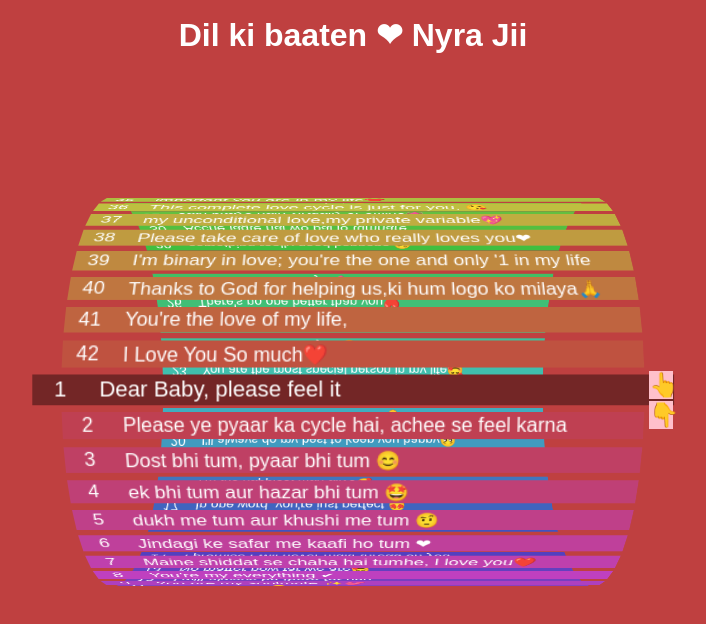
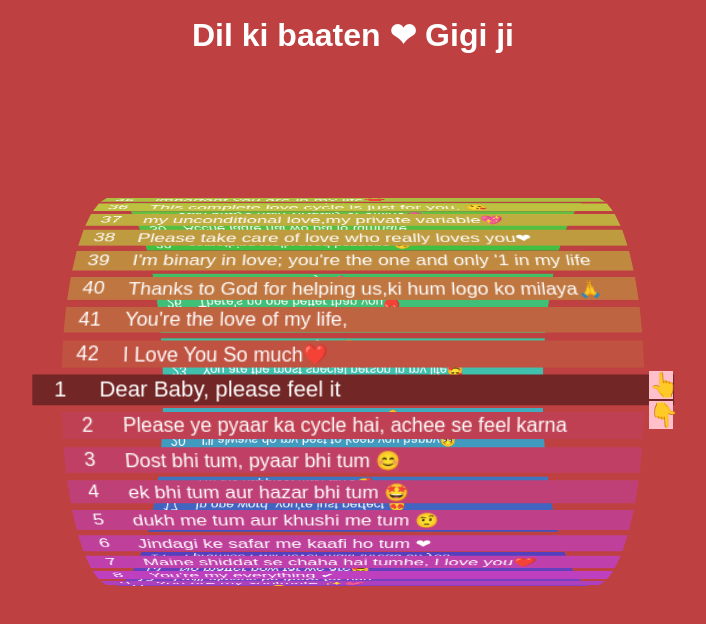
Before and after one commit to Riyan479/Only-For-You-, a plain HTML site: page yes.html in a window 1280 px wide. Shown: the whole page, without its empty margins (287-993 px from the left). Drawn offline with nearby package versions, Linux system fonts and the light colour scheme.

Commit message:
Update yes.html

```diff
--- a/yes.html
+++ b/yes.html
@@ -12,7 +12,7 @@
 </head>
 <body>
     <header>
-        <h1>Dil ki baaten ❤ Nyra Jii</h1>
+        <h1>Dil ki baaten ❤ Gigi ji</h1>
       </header>
       <div class="container">
         <ul></ul>
```
